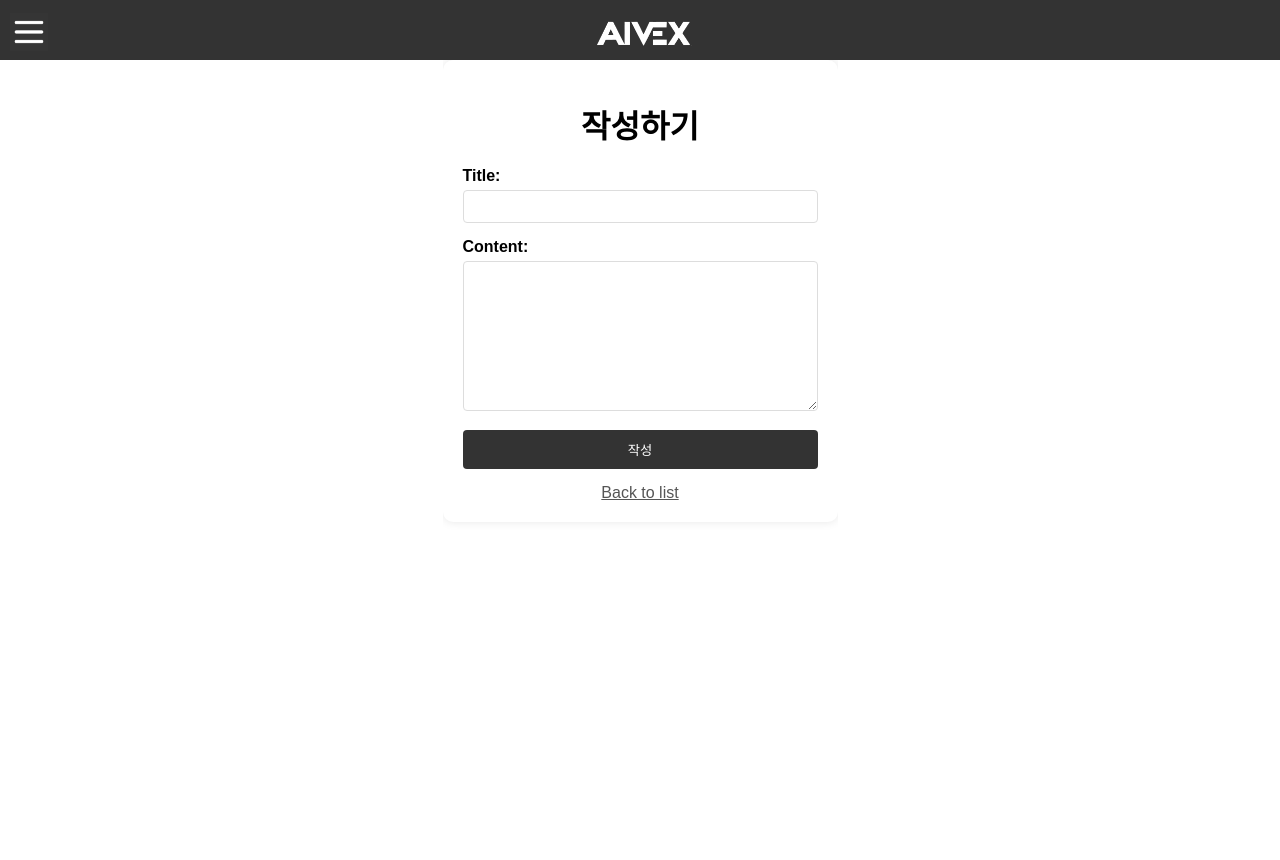
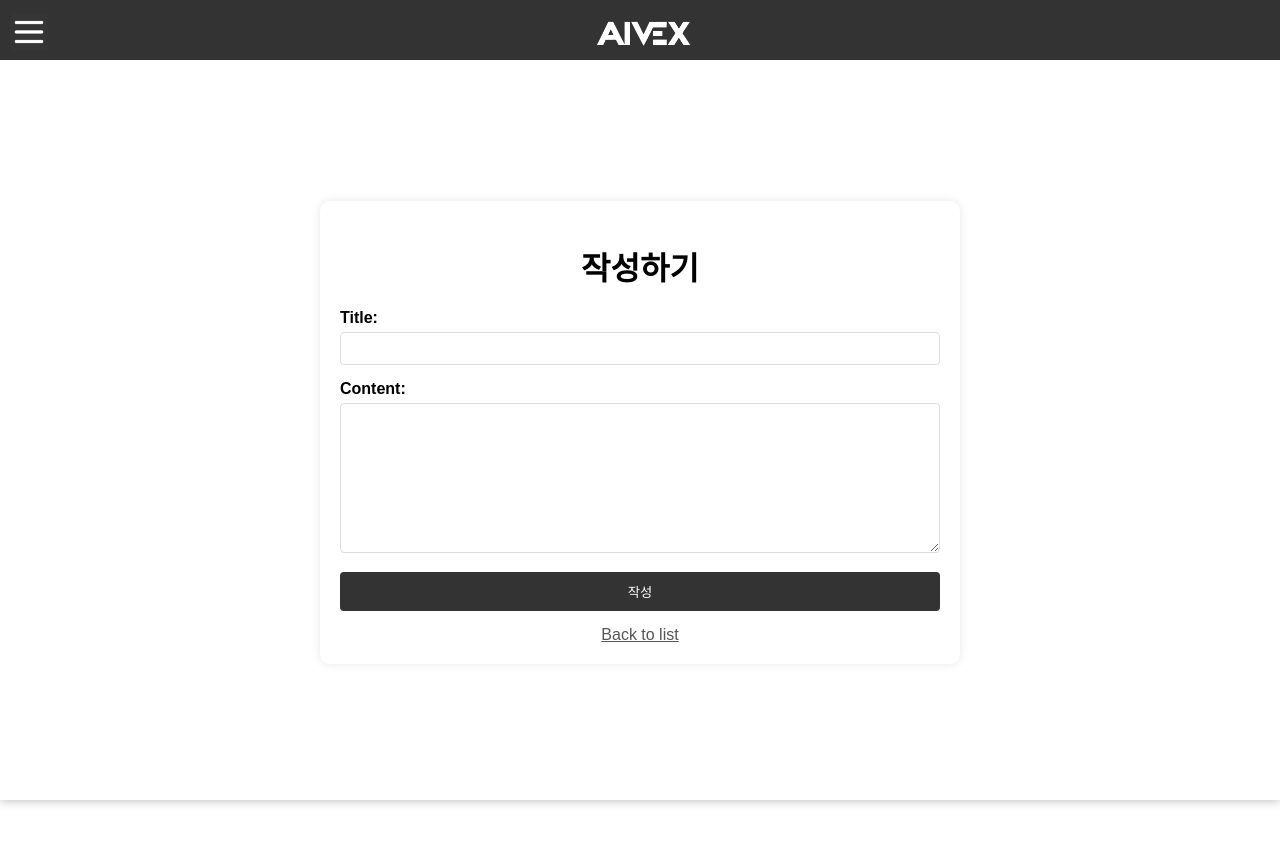
Before and after one commit to tessyoun/EXHIBIT_PROGRAM, a Django app: page /notice/new/ in a window 1280 px wide. Before the commit the page ends 500 px from the top, so only its background shows below. Run offline with Django 4.2, Linux system fonts and the light colour scheme; a user stored in the database is signed in; data comes from the database, SQL or seed files in the repository.

Commit message:
Update bass.css app_size추가

```diff
--- a/Big_Project_G7/static/css/bass.css
+++ b/Big_Project_G7/static/css/bass.css
@@ -7,7 +7,18 @@
     outline: none;
     background-color: transparent !important;
 }
-
+.app__size {
+    font-family: Arial, sans-serif;
+    margin: 0;
+    display: flex;
+    height: 100%;
+    width: 100%;
+    position: absolute;
+    top: 50%;
+    left: 50%;
+    transform: translate(-50%, -50%);
+    box-shadow: 0 0 10px rgba(0, 0, 0, 0.3);
+}
 /** 헤더 부분 **/
 .header--fixed {
     display: flex;
```
